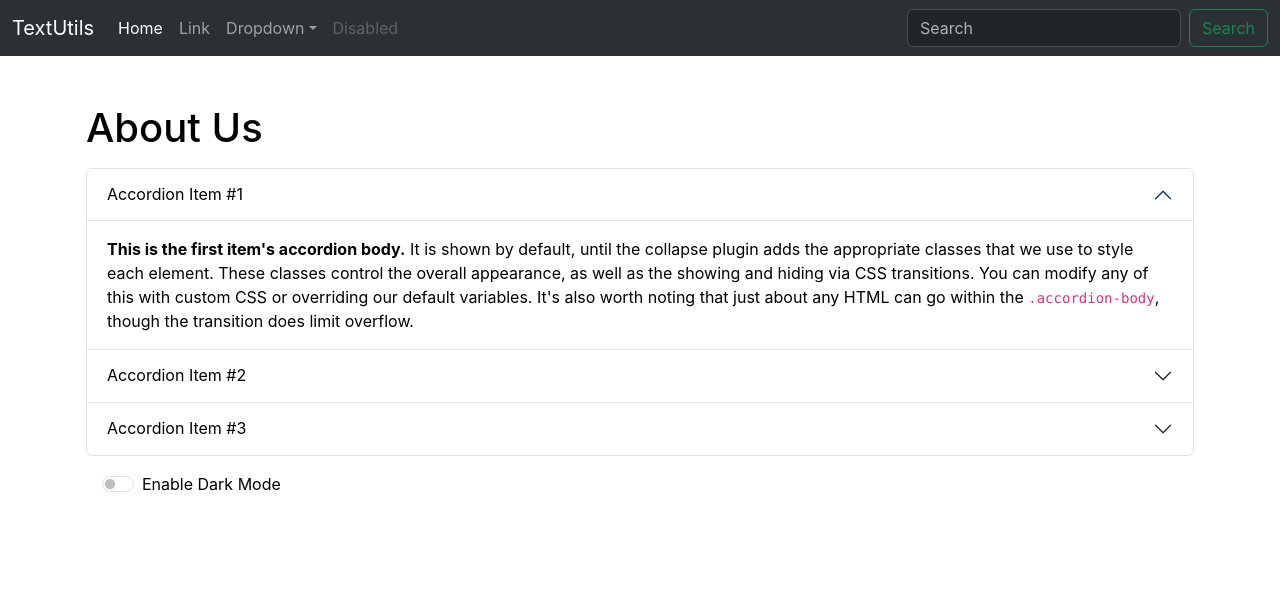
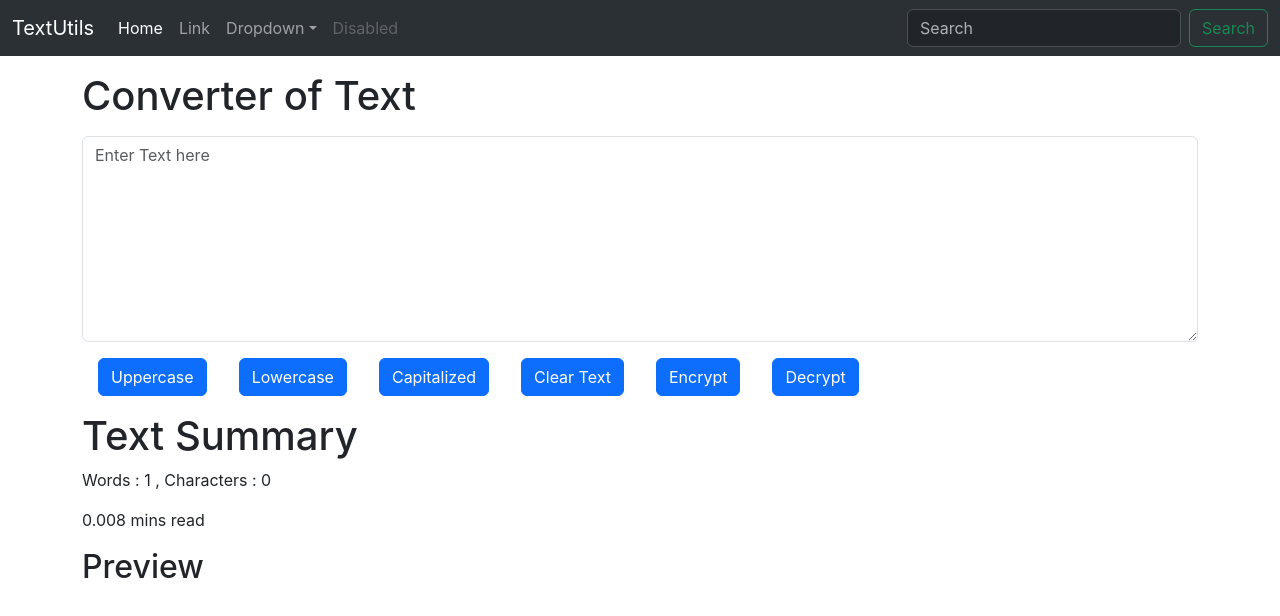
Before and after one commit to JoyCode4/textutils, a React (Create React App) app: page / in a window 1280 px wide. Shown: the top 616 px of the page. Built offline with nearby package versions, Linux system fonts and the light colour scheme.

Commit message:
modification in About Us page and commented that code at last

```diff
--- a/src/About.js
+++ b/src/About.js
@@ -5,19 +5,23 @@ export default function About() {
         backgroundColor:"white",
         color:"black"
     });
+
+    const [text,textState] = useState("Enable Dark Mode");
     const toggleMode = ()=>{
         if(bg.backgroundColor==="white"){
             bgState({
                 backgroundColor:"black",
                 color:"white",
-                border:"1px solid white"
+                border:"0px solid white"
             })
+            textState("Disable Dark Mode");
         }
         else{
             bgState({
                 backgroundColor:"white",
                 color:"black"
             })
+            textState("Enable Dark Mode");
         }
     }
   return (
@@ -123,7 +127,7 @@ export default function About() {
         </div>
         <div className="form-check form-switch m-3">
             <input className="form-check-input" onClick={toggleMode} type="checkbox" role="switch" id="flexSwitchCheckDefault"/>
-            <label className="form-check-label" htmlFor="flexSwitchCheckDefault">Enable Dark Mode</label>
+            <label className="form-check-label" htmlFor="flexSwitchCheckDefault">{text}</label>
         </div>
     </div>
   );
--- a/src/App.js
+++ b/src/App.js
@@ -1,14 +1,14 @@
-import About from './About';
+// import About from './About';
 import './App.css';
 import Navbar from './Navbar';
-// import TextForm from './TextForm';
+import TextForm from './TextForm';
 
 function App() {
   return (
       <>
         <Navbar titleName="TextUtils" />
-        {/* <TextForm heading="Converter of Text" /> */}
-        <About/>
+        <TextForm heading="Converter of Text" />
+        {/* <About/> */}
       </>
   );
 }
```
